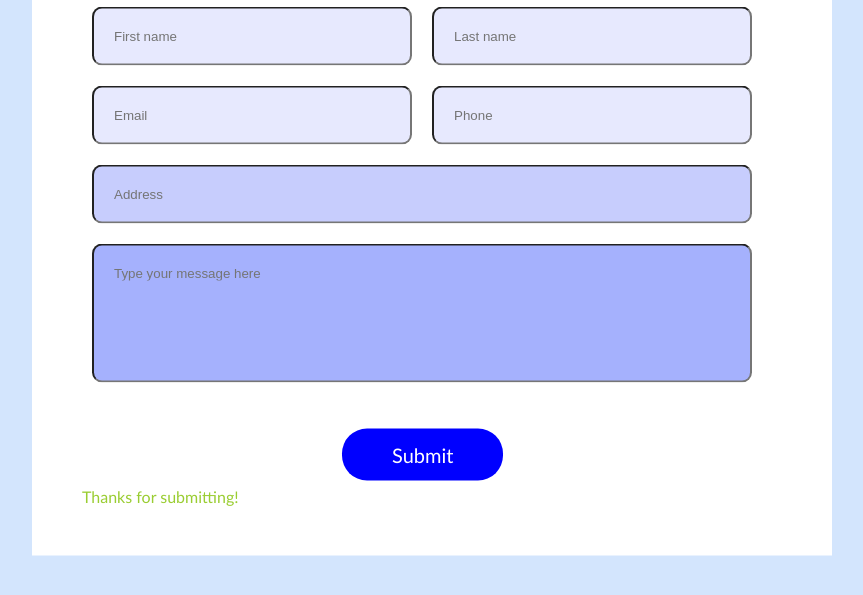
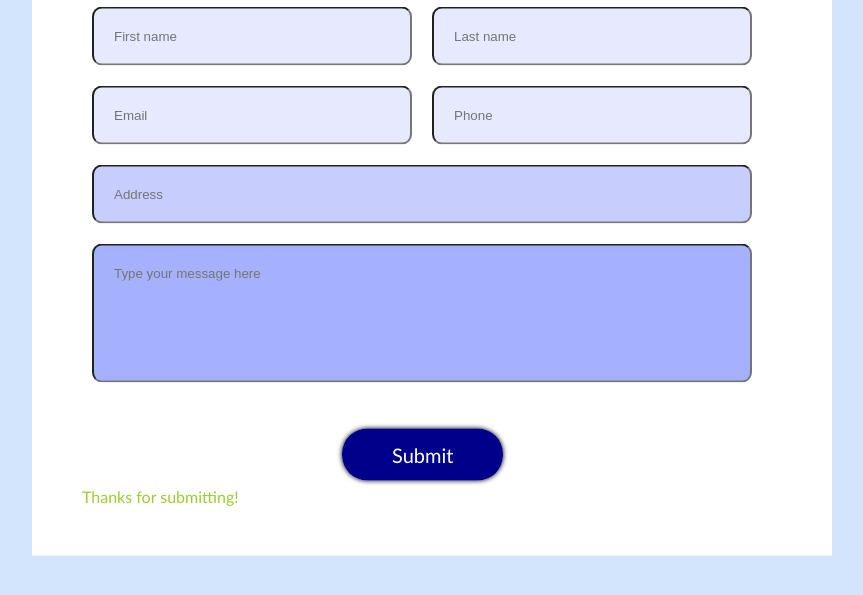
Before and after one commit to LeoGytis/testas-balandis, a website: page index.html in a window 1280 px wide. In both pictures the pointer is over the link "Submit". Shown: the part 189-784 px from the top of the page, without its empty margins (208-1071 px from the left). Drawn offline with Linux system fonts and the light colour scheme.

Commit message:
pataisymai

```diff
--- a/css/main.css
+++ b/css/main.css
@@ -68,6 +68,12 @@ h1 {
     padding: 14px 50px;
     border-radius: 25px;
     margin-left: 260px;
+    cursor: pointer;
+}
+
+.btn:hover {
+    background-color: darkblue;
+    box-shadow: 0 0 5px #000
 }
 
 h4 {
@@ -79,5 +85,4 @@ h4 {
 .form {
     display: flex;
     flex-wrap: wrap;
-    align-content: flex-start;
 }
```
